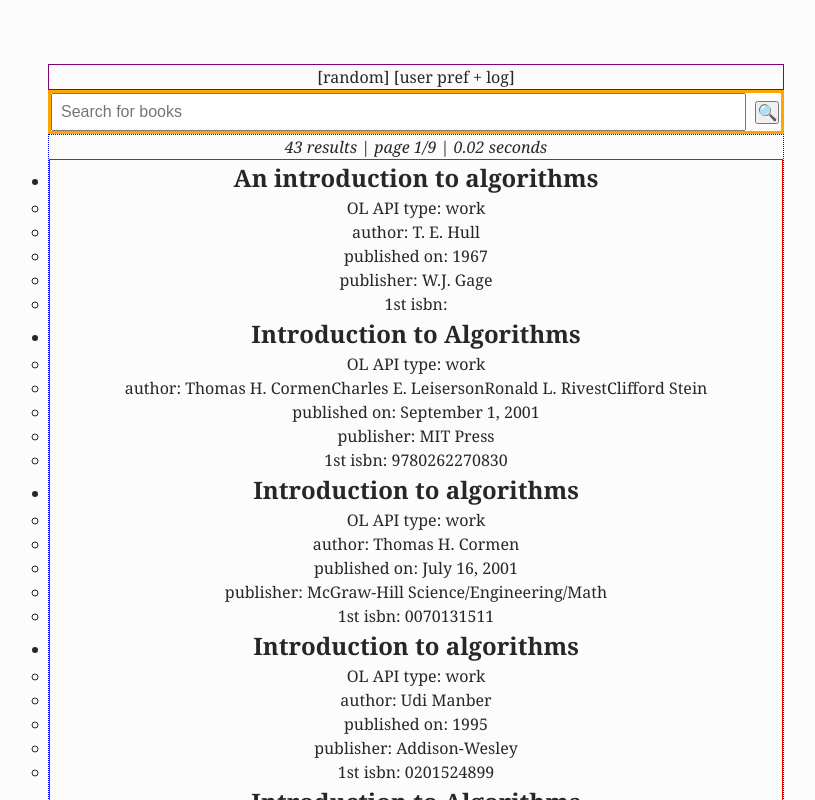
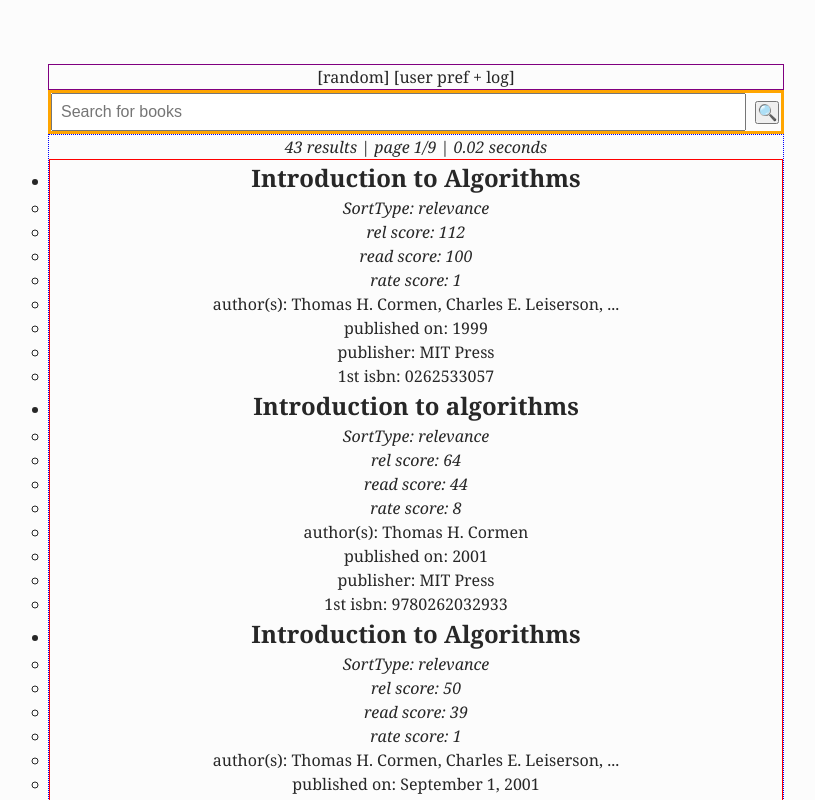
Before and after one commit to protofarer/bookhunter, a React (Vite) app: page / in a window 1280 px wide. Shown: the top 800 px of the page, without its empty margins (224-1039 px from the left). Built offline with nearby package versions, Linux system fonts and the light colour scheme.

Commit message:
Feat: sort by score

```diff
--- a/src/App.tsx
+++ b/src/App.tsx
@@ -2,15 +2,16 @@ import { useEffect, useState } from 'react';
 import axios from 'axios';
 import Constants from './constants';
 import './App.css';
-import { SearchResponse, Doc } from './openlibrary.types';
+import { SearchResponse, Doc, SortType} from './types';
 import Results from './components/Results';
-import { fetchJsonFile } from './util';
+import { fetchJsonFile, sortDocsBySortType } from './util';
 
 const App = () => {
   const [searchText, setSearchText] = useState('');
   const [results, setResults] = useState<SearchResponse | null>(null);
   const [pageCount, setPageCount] = useState<number>(0);
   const [ttr, setTtr] = useState<number>(0);
+  const [sortType, setSortType] = useState<SortType>('relevance');
 
   const [loading, setLoading] = useState(false);
 
@@ -22,6 +23,7 @@ const App = () => {
     return data;
   };
 
+  // time it, fetch it, sort it, set it
   useEffect(() => {
     (async function () {
       try {
@@ -31,8 +33,10 @@ const App = () => {
         );
         setTtr(Date.now() - ttrStart);
         console.log(`fetched add results`, )
+        const sortedDocs = sortDocsBySortType("Introduction to Algorithms", data.docs)
+        // setResults(data);
 
-        setResults(data);
+        setResults({ ...data, docs: sortedDocs });
         setPageCount(
           Math.min(
             Math.ceil(data.docs.length / Constants.RESULTS_PER_PAGE),
--- a/src/components/Results.tsx
+++ b/src/components/Results.tsx
@@ -1,5 +1,5 @@
 import { useState } from 'react';
-import { SearchResponse, Doc } from '../openlibrary.types';
+import { SearchResponse, Doc } from '../types';
 import Constants from '../constants';
 
 export default function Results({
@@ -107,8 +107,13 @@ function ResultsItem({ doc, key }: { doc: any; key: number; }) {
     <li key={key} className="resultsItem">
       <ul>
         <h2>{doc.title}</h2>
-        <li>OL API type: {doc.type}</li>
-        <li>author: {doc.author_name}</li>
+        <li><em>SortType: {doc.sortType}</em></li>
+        <li><em>rel score: {doc.score.relevance}</em></li>
+        <li><em>read score: {doc.score.readlog}</em></li>
+        <li><em>rate score: {doc.score.ratingcount}</em></li>
+        <li>
+          author(s): {doc.author_name.slice(0,2).join(", ")}{doc.author_name.length > 2 && ", ..."}
+        </li>
         <li>published on: {doc.publish_date[0]}</li>
         <li>publisher: {doc.publisher?.[0]}</li>
         <li>1st isbn: {doc.isbn?.[0]}</li>
--- a/src/openlibrary.types.ts
+++ b/src/types.ts
@@ -32,9 +32,9 @@ export interface Doc {
   publisher: string[];
   language: string[];
   author_key: string[];
-  author_name: string[];
+  author_name?: string[];
   author_alternative_name?: string[];
-  subject: string[];
+  subject?: string[];
   publisher_facet: string[];
   subject_facet: string[];
   _version_: number;
@@ -60,3 +60,5 @@ export interface Doc {
   ia_collection_s?: string;
   printdisabled_s?: string;
 }
+
+export type SortType = "keyword" | "readlog" | "ratingcount" | "relevance";
--- a/src/util.tsx
+++ b/src/util.tsx
@@ -1,3 +1,4 @@
+import { Doc, SortType } from "./types";
 export async function fetchJsonFile(fileUrl: string, limit?: number) {
   try {
     const response = await fetch(fileUrl);
@@ -16,21 +17,29 @@ export async function fetchJsonFile(fileUrl: string, limit?: number) {
   }
 }
 
-function calculateRelevanceScore(query, book) {
+function calculateKeywordScore(query: string, book: Doc) {
+  console.log(`book`, book)
+
   const titleMatches = countMatches(query, book.title);
-  const authorMatches = countMatches(query, book.author);
-  const descriptionMatches = countMatches(query, book.description);
+
+  const authorMatches = book.author_name?.reduce((acc, author) => {
+    return acc + countMatches(query, author);
+  }, 0) ?? 0;
+
+  const subjectMatches = book.subject?.reduce((acc, subject) => {
+    return acc + countMatches(query, subject);
+  }, 0) ?? 0;
 
   const score =
     titleMatches * 3 +
     authorMatches * 2 +
-    descriptionMatches;
+    subjectMatches;
 
   return score;
 }
 
-function countMatches(query, text) {
-  if (!text) return 0;
+function countMatches(query: string, text: string) {
+  if (!query || !text) return 0;
   const queryWords = query.toLowerCase().split(' ');
   const textWords = text.toLowerCase().split(' ');
 
@@ -39,16 +48,32 @@ function countMatches(query, text) {
   }, 0);
 }
 
-export function sortResultsByRelevance(query, results) {
-  return results.sort((a, b) => {
-    const aScore = calculateRelevanceScore(query, a);
-    const bScore = calculateRelevanceScore(query, b);
+export function sortDocsBySortType(
+  query: string,
+  docs: Doc[],
+  sortType: SortType = 'relevance'
+) {
+  const docsWithScores = docs.map((doc) => {
+    const keyword = calculateKeywordScore(query, doc);
+    const readlog = doc.readinglog_count ?? 0;
+    const ratingcount = doc.ratings_count ?? 0;
+    const relevance = keyword + readlog + ratingcount;
 
-    return bScore - aScore;
+    return {
+      ...doc,
+      score: {
+        keyword,
+        readlog,
+        ratingcount,
+        relevance,
+      },
+      sortType,
+    };
   });
-}
 
-// Example usage
-// const query = 'science fiction';
-// const results = []; // Replace with search results from the Open Library API
-// const sortedResults = sortResultsByRelevance(query, results);
+  return docsWithScores.sort((a, b) => {
+    // const aScore = calculateRelevanceScore(query, a);
+    // const bScore = calculateRelevanceScore(query, b);
+    return b.score[sortType] - a.score[sortType];
+  });
+};
```
Also changed, not shown: src/App.css (line endings or trailing spaces).
